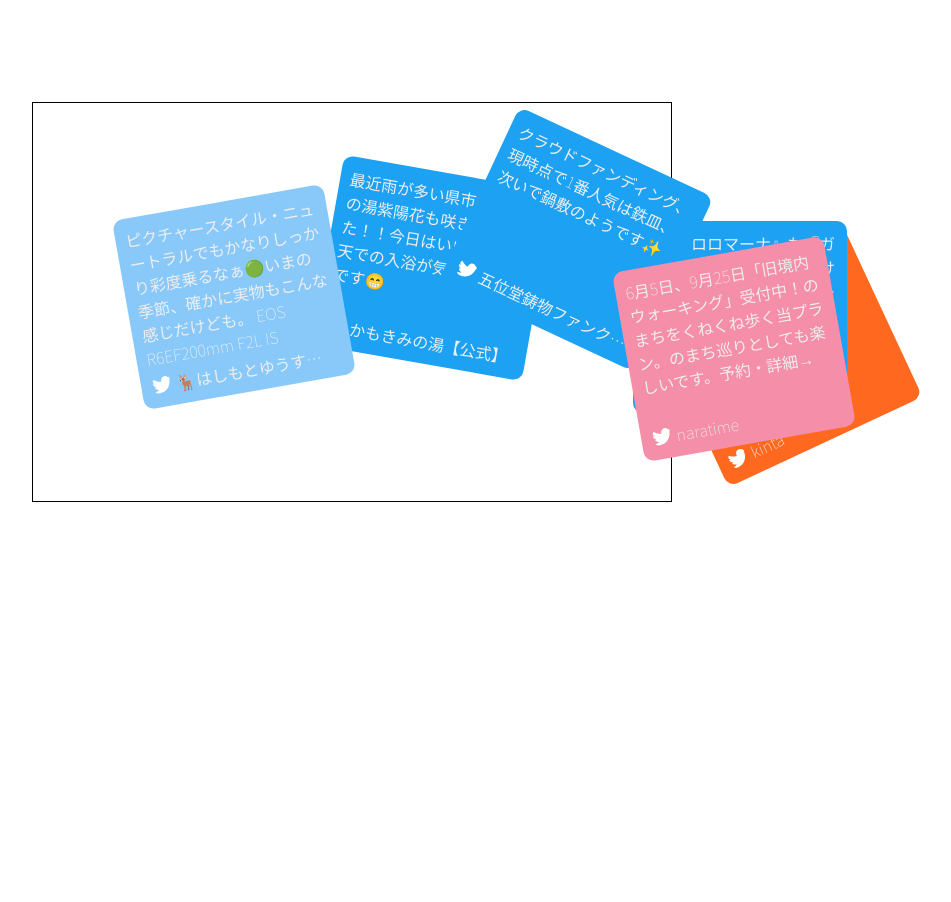
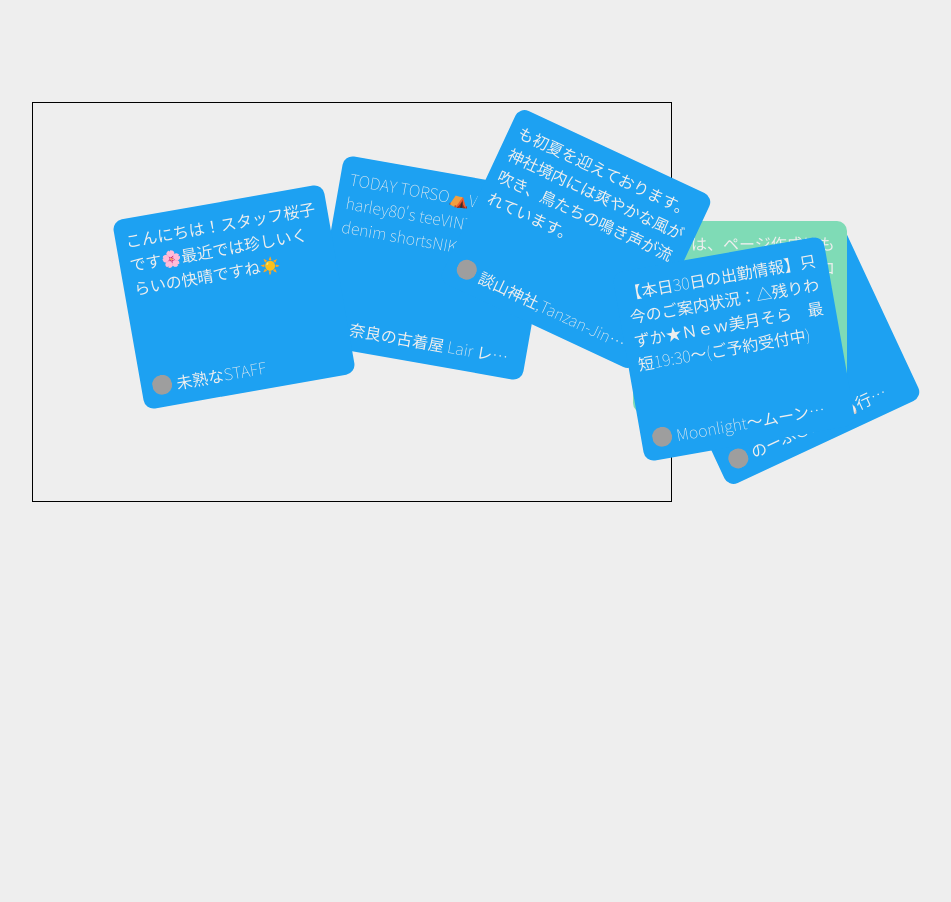
Before and after one commit to MORIMOTO520212/album_viewer, a PHP site: page / in a window 1280 px wide. Shown: the whole page, without its empty margins (288-1239 px from the left). Run offline with PHP 8.4, Linux system fonts and the light colour scheme; grey boxes are pictures that could not be loaded.

Commit message:
2021.06.02

```diff
--- a/assets/base.js
+++ b/assets/base.js
@@ -45,6 +45,8 @@ function main() {
         card_elm[i].style.backgroundColor = "#"+tweet[i][5]; // Card Color
         card_elm[i].children[1].innerText = tweet[i][7]; // Tweet Contents
         card_elm[i].children[2].children[1].innerText = tweet[i][2];
+        card_elm[i].children[2].children[0].children[0].setAttribute("src", tweet[i][4]); // Twitter user Profile Image
+        console.log(tweet[i][4]);
     }
 
     /* MouseDown */
--- a/assets/style.css
+++ b/assets/style.css
@@ -8,7 +8,7 @@ html{
 body{
     width: 100%;
     height: 100%;
-    background-color: #fff;
+    background-color: #eee;
 }
 /* --- ALBUM VIEWER --- */
 .no-selection{
--- a/assets/tweet.csv
+++ b/assets/tweet.csv
@@ -1,12 +1,19 @@
 ,'create_at', 'name', 'screen_name', 'profile_image_url_https', 'profile_link_color', 'hashtags', 'text'
 0,,,,,,,
-1,2021-05-29 07:35:53,かもきみの湯【公式】,kamokiminoyu,https://pbs.twimg.com/profile_images/1367713475477180421/rVsC3Z54_normal.jpg,1DA1F2,"奈良,御所,スーパー銭湯,サウナ,風呂",最近雨が多い県市かもきみの湯紫陽花も咲き始めました！！今日はいい天気で露天での入浴が気持ちいいーです😁
-2,2021-05-29 07:38:08,kinta,kinta_blog,https://pbs.twimg.com/profile_images/695072925473333248/ByAbLOOf_normal.jpg,FF691F,"nara,奈良",kintaのブログ　今年の夏もへ・・・ (2011年夏)　1話から9話まであります。
-3,2021-05-29 07:42:31,イタリアンスパイスカレー専門店colza,colza0616,https://pbs.twimg.com/profile_images/1391377550916546561/XePu7klV_normal.jpg,1DA1F2,"奈良,広陵町,みささぎ台,スパイスカレー,海老カレー,イタリア料理",『ポッロロマーナ』も『ガンベリリヴォルノ』も付け合わせのカポナータとルーコラはマストだな
-4,2021-05-29 07:47:56,五位堂鋳物ファンクラブ,goidougoidou38,https://pbs.twimg.com/profile_images/1397379308872638466/IH_6E72A_normal.jpg,1DA1F2,"クラウドファンディングCAMPFIRE,五位堂鋳物,奈良,香芝市,鉄器,鋳物",クラウドファンディング、現時点で1番人気は鉄皿、次いで鍋敷のようです✨
-5,2021-05-29 07:50:26,naratime,naratime,https://pbs.twimg.com/profile_images/965444842292572160/I9vFNpKX_normal.jpg,F58EA8,"奈良,興福寺,古地図,世界遺産",6月5日、9月25日「旧境内ウォーキング」受付中！のまちをくねくね歩く当プラン。のまち巡りとしても楽しいです。予約・詳細→
-6,2021-05-29 07:50:53,🦌はしもとゆうすけ🦌,photo_nara,https://pbs.twimg.com/profile_images/988715478993457152/FgeyMI0t_normal.jpg,89C9FA,"ロクさん,奈良,鹿,子鹿,deer,wildlife",ピクチャースタイル・ニュートラルでもかなりしっかり彩度乗るなぁ🟢いまの季節、確かに実物もこんな感じだけども。 EOS R6EF200mm F2L IS
-7,2021-05-29 07:49:30,那須与一,nasuyoichi3,https://pbs.twimg.com/profile_images/1238679844008804352/pG8Pwo2w_normal.jpg,1DA1F2,"加藤勝信官房長官,東京五輪",   の開催に「どういう意義があるのか…しっかり発信をしたい」(5/29)「平和とスポーツの祭典」：新型コロナと戦争中（国連事務総長）「スポーツを通じた国際交流」：バブル（隔離）方式で行動規制…
-8,2021-05-29 07:51:08,TY-MM 109,TY_MM109,https://pbs.twimg.com/profile_images/705063426687512576/6C4hzv5D_normal.jpg,93A644,"黒歴史,東京五輪,外国人記者",「はになる」官邸の会見の参加者がコメント　これはマジでヤバそう・・・    『やはり「呪われた」が現実に？』 | まとめまとめ
-9,2021-05-29 07:51:15,#三次元マスク【お得な情報のみ通知🔔】在庫復活チェッカー,aisahawaii,https://pbs.twimg.com/profile_images/1379113429974183936/mq8QDiNi_normal.jpg,1DA1F2,"緊急事態宣言,東京五輪",🉐 楽天市場 ✨カウモール✨16:51:15🟢川西工業 メディカルマスク　3PLY　ブルー　50枚×20 在庫確認はこちら🔻
-10,,,,,,,
+1,2021-05-30 06:07:11,奈良の古着屋 Lair レアー,Lair_nara,https://pbs.twimg.com/profile_images/909836763874566145/c8MeUH2c_normal.jpg,1DA1F2,,TODAY TORSO⛺VINTAGE harley80's teeVINTAGE denim shortsNIKE cortez
+2,2021-05-30 06:18:24,のーぶ＠遊び🎳行きたい,NoobuNooooobU,https://pbs.twimg.com/profile_images/1392502887473811460/Ssx79HAu_normal.jpg,1DA1F2,"写真,奈良,鹿,ウマじゃないよシカだよ,牝鹿,シカ娘,舌出し",正面で構えてたら、こんなことされました🤪
+3,2021-05-30 06:20:30,はじめてのJimdo入門,Jimdo_FirstTime,https://pbs.twimg.com/profile_images/1115064911082606592/5JCeQG-d_normal.png,7FDBB6,"Jimdo,JImdo教室,奈良,大阪",「」では、ページ作成はもちろん、画像の挿入・ブログ作成・SNSの埋め込み方法まで
+4,2021-05-30 05:51:58,"談山神社,Tanzan-Jinja Shrine【公式】",TanzanJinja,https://pbs.twimg.com/profile_images/1382585097677799425/9lRYLFQD_normal.jpg,1DA1F2,"談山神社,奈良,多武峰",も初夏を迎えております。神社境内には爽やかな風が吹き、鳥たちの鳴き声が流れています。
+5,2021-05-30 05:58:26,Moonlight〜ムーンライト〜,Moonlight_nara,https://pbs.twimg.com/profile_images/1339251064579624960/i9fmw7Gs_normal.jpg,1DA1F2,,【本日30日の出勤情報】只今のご案内状況：△残りわずか★Ｎｅｗ美月そら　最短19:30～(ご予約受付中)
+6,2021-05-30 05:58:53,未熟なSTAFF,mistress0601,https://pbs.twimg.com/profile_images/1393275415523774466/nwsWDFc5_normal.jpg,1DA1F2,"奈良,風俗,デリヘル,未熟な若奥",こんにちは！スタッフ桜子です🌸最近では珍しいくらいの快晴ですね☀️
+7,2021-05-30 06:07:11,奈良の古着屋 Lair レアー,Lair_nara,https://pbs.twimg.com/profile_images/909836763874566145/c8MeUH2c_normal.jpg,1DA1F2,,TODAY TORSO⛺VINTAGE harley80's teeVINTAGE denim shortsNIKE
+8,2021-05-29 07:35:53,かもきみの湯【公式】,kamokiminoyu,https://pbs.twimg.com/profile_images/1367713475477180421/rVsC3Z54_normal.jpg,1DA1F2,"奈良,御所,スーパー銭湯,サウナ,風呂",最近雨が多い県市かもきみの湯紫陽花も咲き始めました！！今日はいい天気で露天での入浴が気持ちいいーです😁
+9,2021-05-29 07:38:08,kinta,kinta_blog,https://pbs.twimg.com/profile_images/695072925473333248/ByAbLOOf_normal.jpg,FF691F,"nara,奈良",kintaのブログ　今年の夏もへ・・・ (2011年夏)　1話から9話まであります。
+10,2021-05-29 07:42:31,イタリアンスパイスカレー専門店colza,colza0616,https://pbs.twimg.com/profile_images/1391377550916546561/XePu7klV_normal.jpg,1DA1F2,"奈良,広陵町,みささぎ台,スパイスカレー,海老カレー,イタリア料理",『ポッロロマーナ』も『ガンベリリヴォルノ』も付け合わせのカポナータとルーコラはマストだな
+11,2021-05-29 07:47:56,五位堂鋳物ファンクラブ,goidougoidou38,https://pbs.twimg.com/profile_images/1397379308872638466/IH_6E72A_normal.jpg,1DA1F2,"クラウドファンディングCAMPFIRE,五位堂鋳物,奈良,香芝市,鉄器,鋳物",クラウドファンディング、現時点で1番人気は鉄皿、次いで鍋敷のようです✨
+12,2021-05-29 07:50:26,naratime,naratime,https://pbs.twimg.com/profile_images/965444842292572160/I9vFNpKX_normal.jpg,F58EA8,"奈良,興福寺,古地図,世界遺産",6月5日、9月25日「旧境内ウォーキング」受付中！のまちをくねくね歩く当プラン。のまち巡りとしても楽しいです。予約・詳細→
+13,2021-05-29 07:50:53,🦌はしもとゆうすけ🦌,photo_nara,https://pbs.twimg.com/profile_images/988715478993457152/FgeyMI0t_normal.jpg,89C9FA,"ロクさん,奈良,鹿,子鹿,deer,wildlife",ピクチャースタイル・ニュートラルでもかなりしっかり彩度乗るなぁ🟢いまの季節、確かに実物もこんな感じだけども。 EOS R6EF200mm F2L IS
+14,2021-05-29 07:49:30,那須与一,nasuyoichi3,https://pbs.twimg.com/profile_images/1238679844008804352/pG8Pwo2w_normal.jpg,1DA1F2,"加藤勝信官房長官,東京五輪",   の開催に「どういう意義があるのか…しっかり発信をしたい」(5/29)「平和とスポーツの祭典」
+15,2021-05-29 07:51:08,TY-MM 109,TY_MM109,https://pbs.twimg.com/profile_images/705063426687512576/6C4hzv5D_normal.jpg,93A644,"黒歴史,東京五輪,外国人記者",「はになる」官邸の会見の参加者がコメント　これはマジでヤバそう・・・
+16,2021-05-29 07:51:15,#三次元マスク【お得な情報のみ通知🔔】在庫復活チェッカー,aisahawaii,https://pbs.twimg.com/profile_images/1379113429974183936/mq8QDiNi_normal.jpg,1DA1F2,"緊急事態宣言,東京五輪",🉐 楽天市場 ✨カウモール✨16:51:15🟢川西工業 メディカルマスク
+17,,,,,,,
--- a/index.php
+++ b/index.php
@@ -18,56 +18,19 @@
         <div id="album" class="album">
             <?php
             $count = 6; // カード表示数
+            for($i=0; $i<$count; $i++){
             ?>
-            <div class="card" id="000001_1" style="left:0px; top:0px; background-color:#000;">
-                <div class="draggable" id="000001"></div>
+            <div class="card" id="<?php echo sprintf("%02d", $i); ?>_1" style="left:0px; top:0px; background-color:#fff;">
+                <div class="draggable" id="<?php echo sprintf("%02d", $i); ?>"></div>
                 <div class="contents font no-selection"></div>
                 <div class="user">
-                    <div class="icon"><img class="no-selection" src="https://pbs.twimg.com/profile_images/1367713475477180421/rVsC3Z54_normal.jpg"></div>
+                    <div class="icon"><img class="no-selection" src></div>
                     <div class="name font no-selection">Twitter</div>
                 </div>
             </div>
-            <div class="card" id="000002_1" style="left:0px; top:0px; background-color:#000;">
-                <div class="draggable" id="000002"></div>
-                <div class="contents font no-selection"></div>
-                <div class="user">
-                    <div class="icon"><img class="no-selection" src="assets/TwitterLogoWhite.svg"></div>
-                    <div class="name font no-selection">Twitter</div>
-                </div>
-            </div>
-            <div class="card" id="000003_1" style="left:0px; top:0px; background-color:#000;">
-                <div class="draggable" id="000003"></div>
-                <div class="contents font no-selection"></div>
-                <div class="user">
-                    <div class="icon"><img class="no-selection" src="assets/TwitterLogoWhite.svg"></div>
-                    <div class="name font no-selection">Twitter</div>
-                </div>
-            </div>
-            <div class="card" id="000004_1" style="left:0px; top:0px; background-color:#000;">
-                <div class="draggable" id="000004"></div>
-                <div class="contents font no-selection"></div>
-                <div class="user">
-                    <div class="icon"><img class="no-selection" src="assets/TwitterLogoWhite.svg"></div>
-                    <div class="name font no-selection">Twitter</div>
-                </div>
-            </div>
-            <div class="card" id="000005_1" style="left:0px; top:0px; background-color:#000;">
-                <div class="draggable" id="000005"></div>
-                <div class="contents font no-selection"></div>
-                <div class="user">
-                    <div class="icon"><img class="no-selection" src="assets/TwitterLogoWhite.svg"></div>
-                    <div class="name font no-selection">Twitter</div>
-                </div>
-            </div>
-            <div class="card" id="000006_1" style="left:0px; top:0px; background-color:#000;">
-                <div class="draggable" id="000006"></div>
-                <div class="contents font no-selection"></div>
-                <div class="user">
-                    <div class="icon"><img class="no-selection" src="assets/TwitterLogoWhite.svg"></div>
-                    <div class="name font no-selection">Twitter</div>
-                </div>
-            </div>
-        </div>
+            <?php
+            }
+            ?>
         <script src="assets/base.js"></script>
     </body>
 </html>
```
Also changed, not shown: 1 other file.
